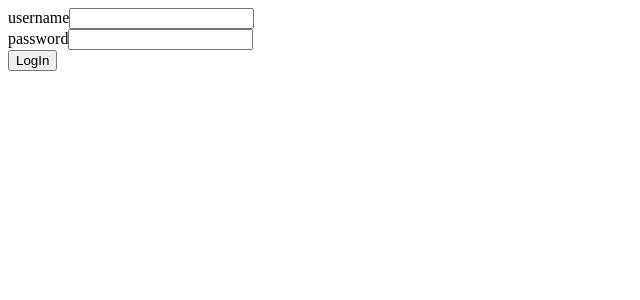
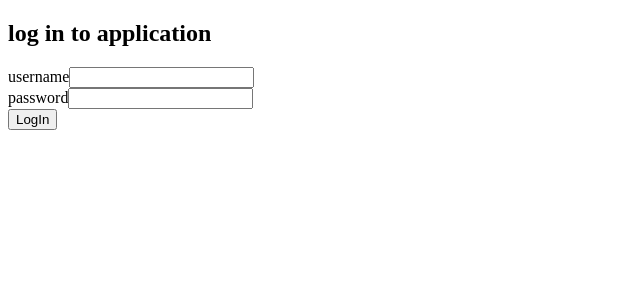
Before and after one commit to MyatKaungKyaw/fullstackopen-blog-frontend, a React (Create React App) app: page / in a window 1280 px wide. Shown: the top 300 px of the page, without its empty margins (0-640 px from the left). Built offline with nearby package versions, Linux system fonts and the light colour scheme; no server answers.

Commit message:
add login header

```diff
--- a/src/components/LogIn.js
+++ b/src/components/LogIn.js
@@ -1,6 +1,7 @@
 const LogIn = (props) => {
     return (
         <div>
+            <h2>log in to application</h2>
             <form onSubmit={props.handleSubmit}>
                 <div>
                     username
```
